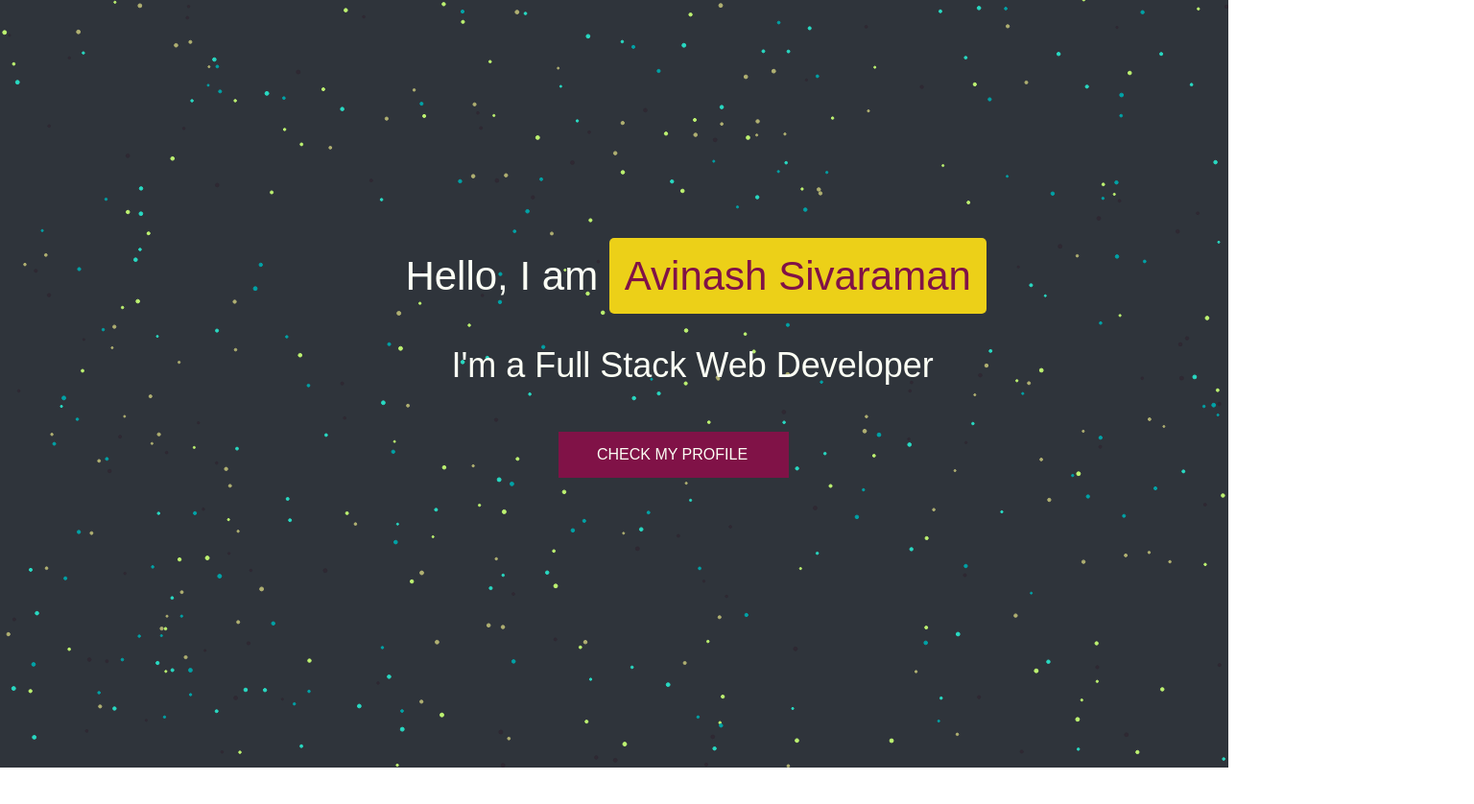
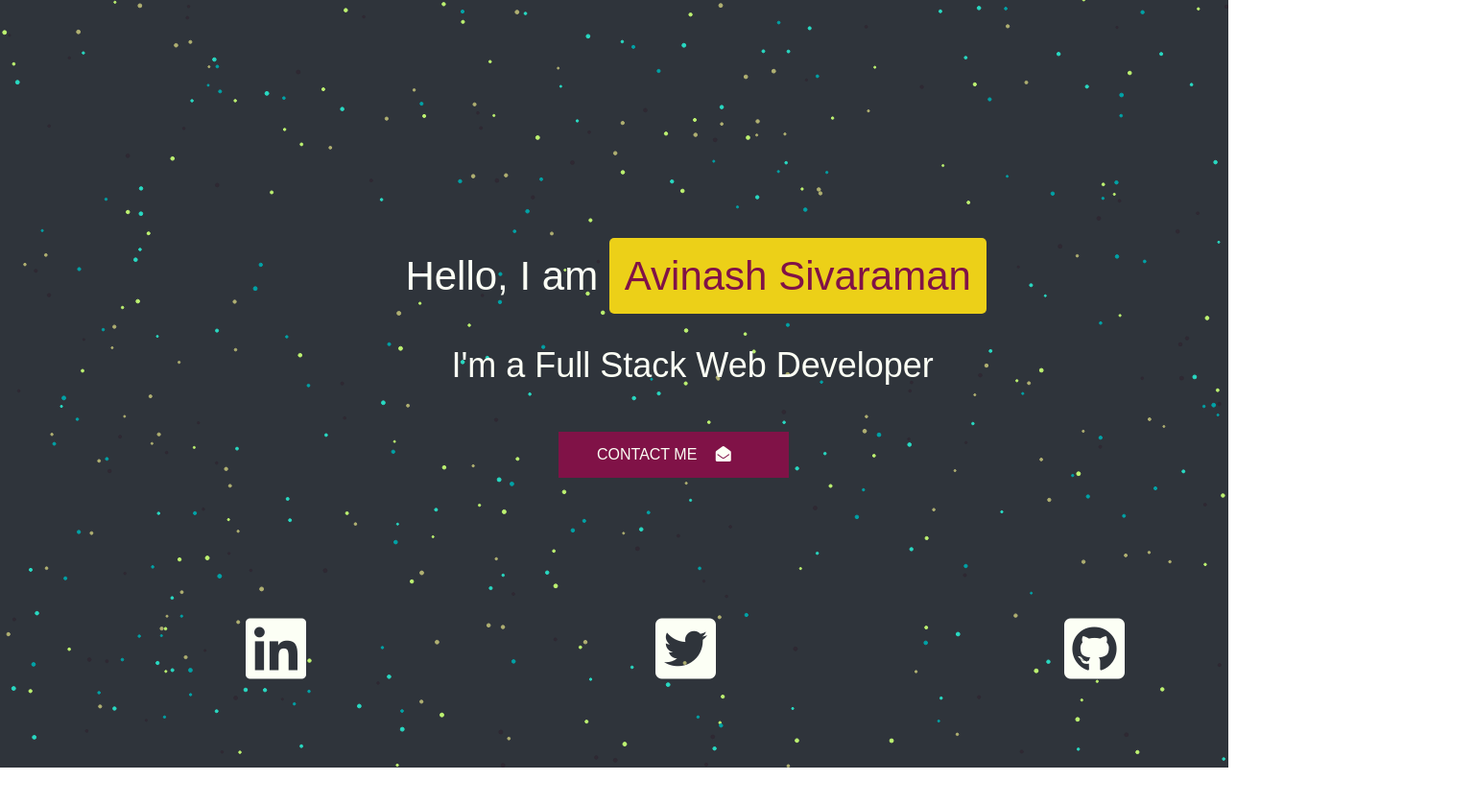
Before and after one commit to avinashsivaraman/avinashsivaraman.github.io, a plain HTML site: page index.html in a window 1280 px wide. Shown: the top 838 px of the page at 96% size, 1536 px wide, since content can reach past the window. After the commit the page ends 804 px from the top, so only its background shows below. Drawn offline with Linux system fonts and the light colour scheme.

Commit message:
added contact

```diff
--- a/index.html
+++ b/index.html
@@ -5,9 +5,10 @@
   <meta name="viewport" content="width=device-width, initial-scale=1.0">
   <meta http-equiv="X-UA-Compatible" content="ie=edge">
   <link href="https://fonts.googleapis.com/css?family=Lato" rel="stylesheet">
+  <link rel="stylesheet" href="https://use.fontawesome.com/releases/v5.0.13/css/all.css" integrity="sha384-DNOHZ68U8hZfKXOrtjWvjxusGo9WQnrNx2sqG0tfsghAvtVlRW3tvkXWZh58N9jp" crossorigin="anonymous">
   <link rel="stylesheet" href="main.css">
   <link rel="stylesheet" href="hover-min.css">
-  <title>Canvas resize</title>
+  <title>Avinash Portfolio</title>
 </head>
 <body>
 	<section class='section-home'>
@@ -20,8 +21,13 @@
 				I'm a Full Stack Web Developer
 			</div>
 			<div class="home-button hvr-bounce-to-bottom">
-				<a class="home-button-click">Check my profile</a>
+				<a href='mailto:avinashcegian95@gmail.com'class="home-button-click remove-default">Contact me   <i class="fas fa-envelope-open"></i></a>
 			</div>
+		</div>
+		<div class="home-icon">
+				<a class='remove-default hvr-grow-shadow'href="https://www.linkedin.com/in/avinash-sivaraman-a456a56b/"><i class="home-icons fab fa-linkedin"></i></a>
+				<a class='remove-default hvr-grow-shadow'href="https://twitter.com/AvinashSivaram"><i class="home-icons fab fa-twitter-square"></i></a>
+				<a class='remove-default hvr-grow-shadow'href="https://github.com/avinashsivaraman"><i class="home-icons fab fa-github-square"></i></a>
 		</div>
 	</section>
 	<section class='section-intro'>
--- a/main.css
+++ b/main.css
@@ -51,6 +51,15 @@ html {
 
 }
 
+.remove-default {
+    text-decoration: none;
+    color: var(--color-white);
+}
+
+.home-button-click > i {
+    margin-left: 15px;
+}
+
 .highlight {
     color: var(--color-highlight);
     background-color: var(--color-yellow);
@@ -61,11 +70,11 @@ html {
 .home-text-job {
     margin: 3rem;
 }
-.section-intro {
+/* .section-intro {
     display: block;
     width: 100%;
     height: 100vh
-}
+} */
 
 .home-button {
     font-size: 16px;
@@ -79,3 +88,18 @@ html {
     text-transform: uppercase;
     background-color: var(--color-highlight);
 }
+
+.home-icon {
+    color: var(--color-white);
+    position: absolute;
+    bottom: 0;
+    display: grid;
+    grid-template-columns: repeat(3, 1fr);
+    height: 10rem;
+    width: 100%;
+    left: 20%;
+}
+
+.home-icons {
+    font-size: 72px;
+}
```
